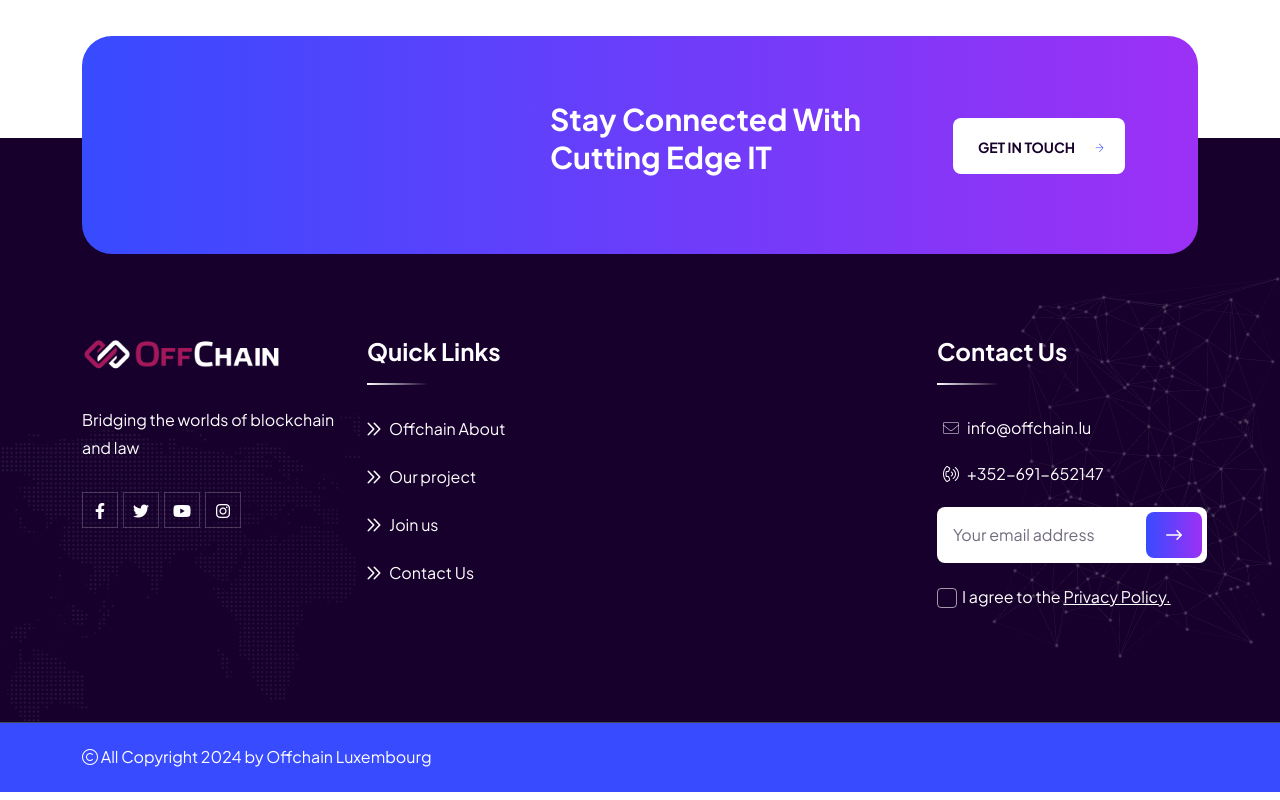
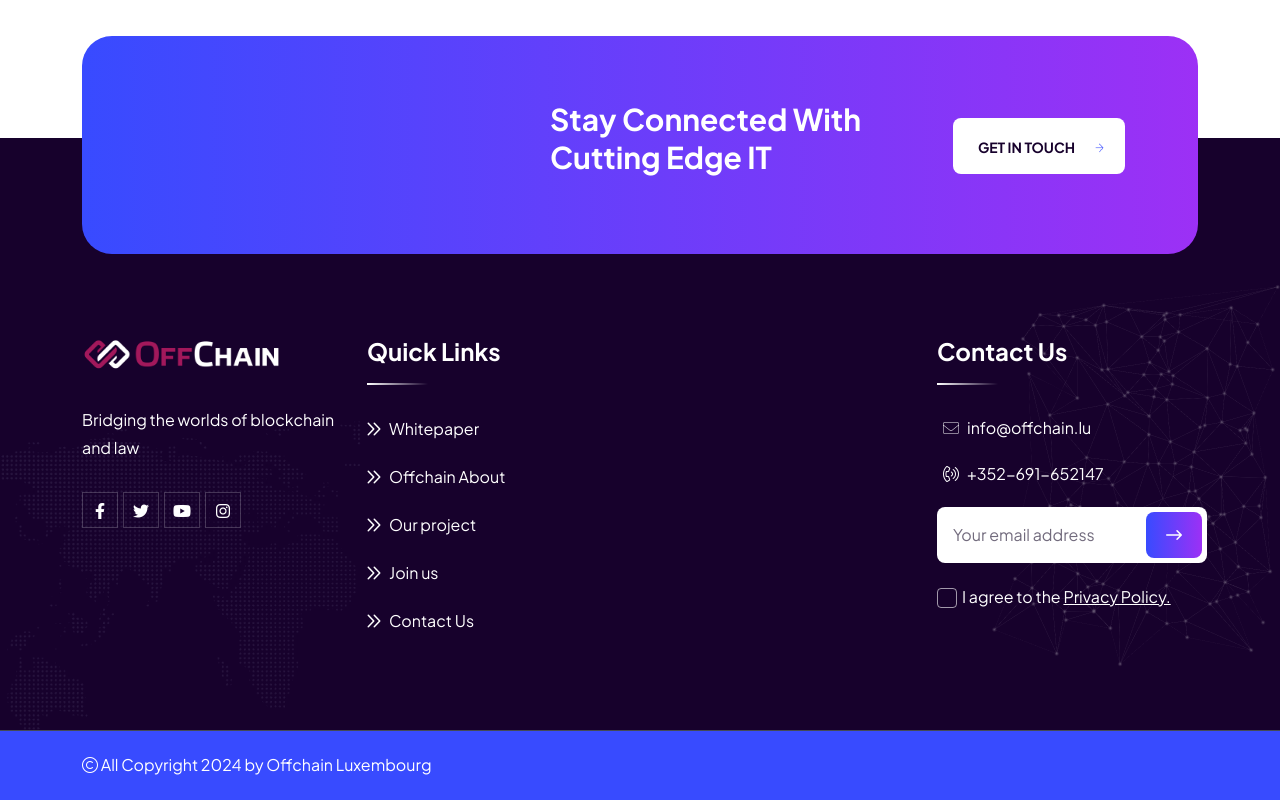
Before and after one commit to OffChainLuxembourg/OffChain.lu_website, a Next.js app: page /faq in a window 1280 px wide. Shown: the part 1924-2724 px from the top of the page. Built offline with nearby package versions, Linux system fonts and the light colour scheme.

Commit message:
whitepaper link in footer

```diff
--- a/data/footer.js
+++ b/data/footer.js
@@ -1,4 +1,5 @@
 export const footerLinks = [
+  { href: "https://offchain-luxembourg.gitbook.io/whitepaper", text: "Whitepaper" },
   { href: "/about", text: "Offchain About" },
   { href: "/service-1", text: "Our project" },
   { href: "/project", text: "Join us" },
```
